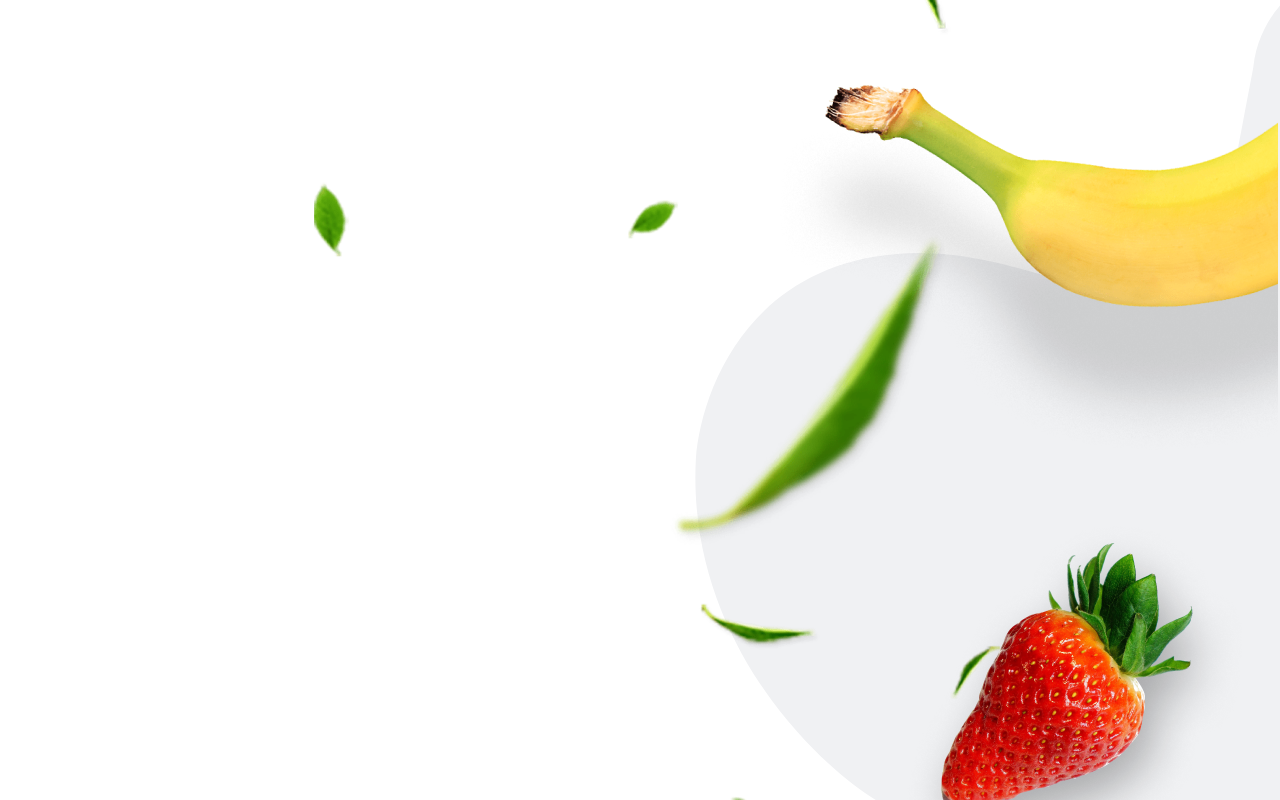
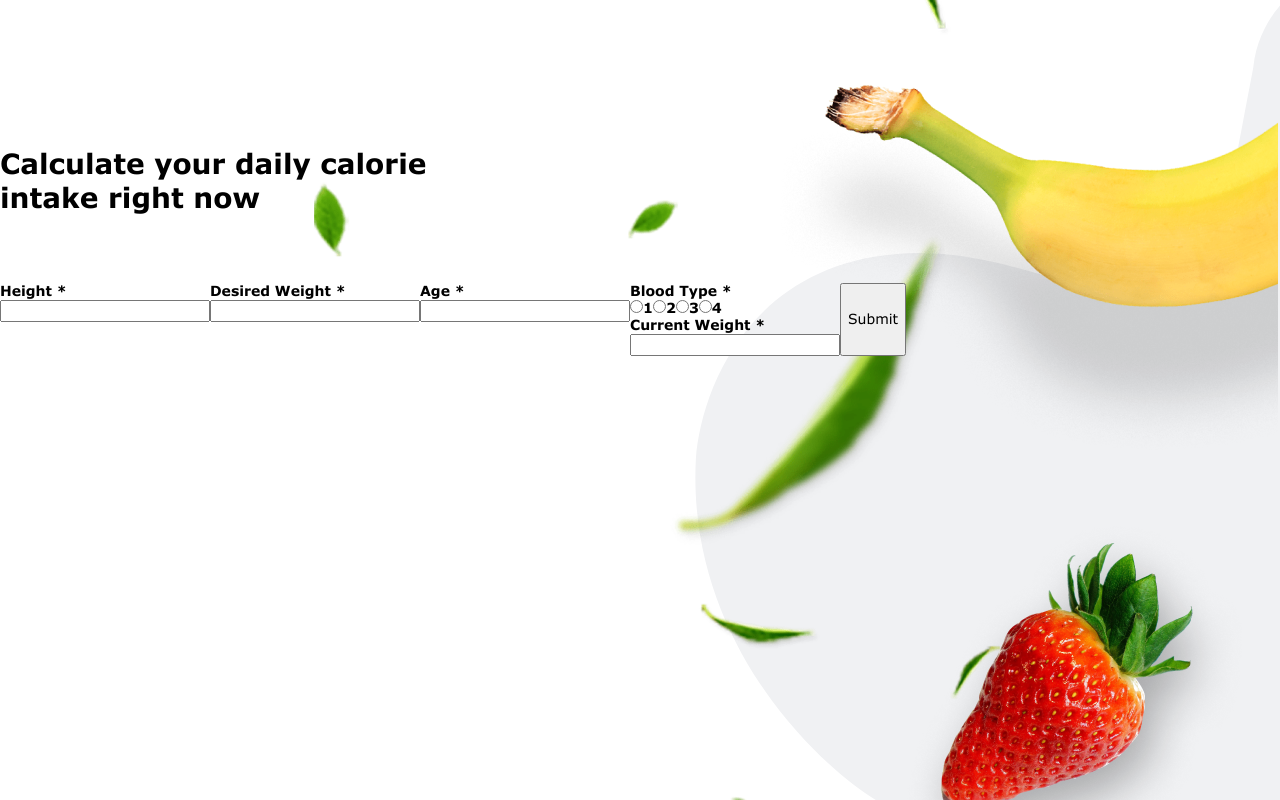
Before and after one commit to OlehPotap/Node-teapot_Slim-moms-app, a React (Create React App) app: page / in a window 1280 px wide. Built offline with nearby package versions, Linux system fonts and the light colour scheme.

Commit message:
CaculatorCalorieForm-markup

```diff
--- /dev/null
+++ b/src/components/CalculatorСalorieForm/CalculatorCalorieForm.jsx
@@ -0,0 +1,99 @@
+import s from './CalculatorCalorieForm.module.scss';
+import Loader from '../../components/common/Loader/Loader';
+import { Formik, Form, Field } from 'formik';
+import { useSelector } from 'react-redux';
+import { getIsLoading } from '../../redux/auth/auth-selectors';
+
+const CalculatorCalorieForm = () => {
+  // const dispatch = useDispatch();
+  const isLoading = useSelector(getIsLoading);
+  return (
+    <div className={s.section}>
+      {isLoading && <Loader />}
+      <h1>
+        Calculate your daily calorie <br /> intake right now
+      </h1>
+      <Formik
+        initialValues={{
+          height: '',
+          desiredWeight: '',
+          age: '',
+          currentWeight: '',
+          bloodType: '',
+        }}
+        onSubmit={values => {
+          // Тут я так понимаю если пользователь залогинен
+          // нужно оправить эти данные на бек
+          // и отобразить исходящие данные в компоненте RightSideBar
+          // или отобразить модалку, если не залогинен.
+          console.log(values);
+        }}
+      >
+        <Form className={s.form}>
+          <div className={s.fieldsWrapper}>
+            <div className={s.fieldWrapper}>
+              <label htmlFor="height">Height *</label>
+              <Field
+                className={s.input}
+                id="height"
+                name="height"
+                type="number"
+                autoComplete="off"
+              />
+            </div>
+            <div className={s.fieldWrapper}>
+              <label htmlFor="desiredWeight">Desired Weight *</label>
+              <Field
+                className={s.input}
+                id="desiredWeight"
+                name="desiredWeight"
+                type="number"
+                autoComplete="off"
+              />
+            </div>
+            <div className={s.fieldWrapper}>
+              <label htmlFor="age">Age *</label>
+              <Field
+                className={s.input}
+                id="age"
+                name="age"
+                type="number"
+                autoComplete="off"
+              />
+            </div>
+            <div className={s.fieldWrapper}>
+              <div id="radio-group">Blood Type *</div>
+              <div role="group" aria-labelledby="radio-group">
+                <label>
+                  <Field type="radio" name="bloodType" value="1" />1
+                </label>
+                <label>
+                  <Field type="radio" name="bloodType" value="2" />2
+                </label>
+                <label>
+                  <Field type="radio" name="bloodType" value="3" />3
+                </label>
+                <label>
+                  <Field type="radio" name="bloodType" value="4" />4
+                </label>
+              </div>
+              <div className={s.fieldWrapper}>
+                <label htmlFor="currentWeight">Current Weight *</label>
+                <Field
+                  className={s.input}
+                  id="currentWeight"
+                  name="currentWeight"
+                  type="number"
+                  autoComplete="off"
+                />
+              </div>
+            </div>
+            <button type="submit">Submit</button>
+          </div>
+        </Form>
+      </Formik>
+    </div>
+  );
+};
+
+export default CalculatorCalorieForm;
--- /dev/null
+++ b/src/components/CalculatorСalorieForm/CalculatorCalorieForm.module.scss
@@ -0,0 +1,22 @@
+@import '../../assets/sass/mixins.scss';
+
+.section {
+  font-family: 'Verdana', sans-serif;
+  margin-top: 147px;
+  //   padding-top: 40px;
+  //   padding-bottom: 40px;
+  @include mq(tablet) {
+    // padding-top: 160px;
+  }
+  @include mq(desktop) {
+    // padding-top: 160px;
+  }
+  .form {
+    margin-top: 68px;
+  }
+
+  .fieldsWrapper {
+    display: flex;
+    width: 608px;
+  }
+}
--- /dev/null
+++ b/src/components/CalculatorСalorieForm/index.js
@@ -0,0 +1 @@
+export {default} from './CalculatorCalorieForm.jsx'
--- a/src/pages/CalculatorPage/CalculatorPage.jsx
+++ b/src/pages/CalculatorPage/CalculatorPage.jsx
@@ -1,10 +1,12 @@
 import Container from '../../components/common/Container';
 import PrivatePagesBG from '../../components/PrivatePagesBG/PrivatePagesBG';
+import CalculatorCalorieForm from '../../components/CalculatorСalorieForm'
 
 const CalculatorPage = () => {
   return (
     <Container>
       <PrivatePagesBG />
+      <CalculatorCalorieForm />
     </Container>
   );
 };
--- a/src/pages/HomePage/HomePage.jsx
+++ b/src/pages/HomePage/HomePage.jsx
@@ -1,12 +1,15 @@
 import Container from '../../components/common/Container/Container';
 import MainBG from '../../components/MainBG/MainBG';
+import CalculatorCalorieForm from '../../components/CalculatorСalorieForm';
 // import s from './HomePage.module.scss'
 
 const HomePage = () => {
-  return (<Container>
-   <MainBG/>
-  </Container>
-  )
+  return (
+    <Container>
+      <MainBG />
+      <CalculatorCalorieForm />
+    </Container>
+  );
 };
 
 export default HomePage;
```
